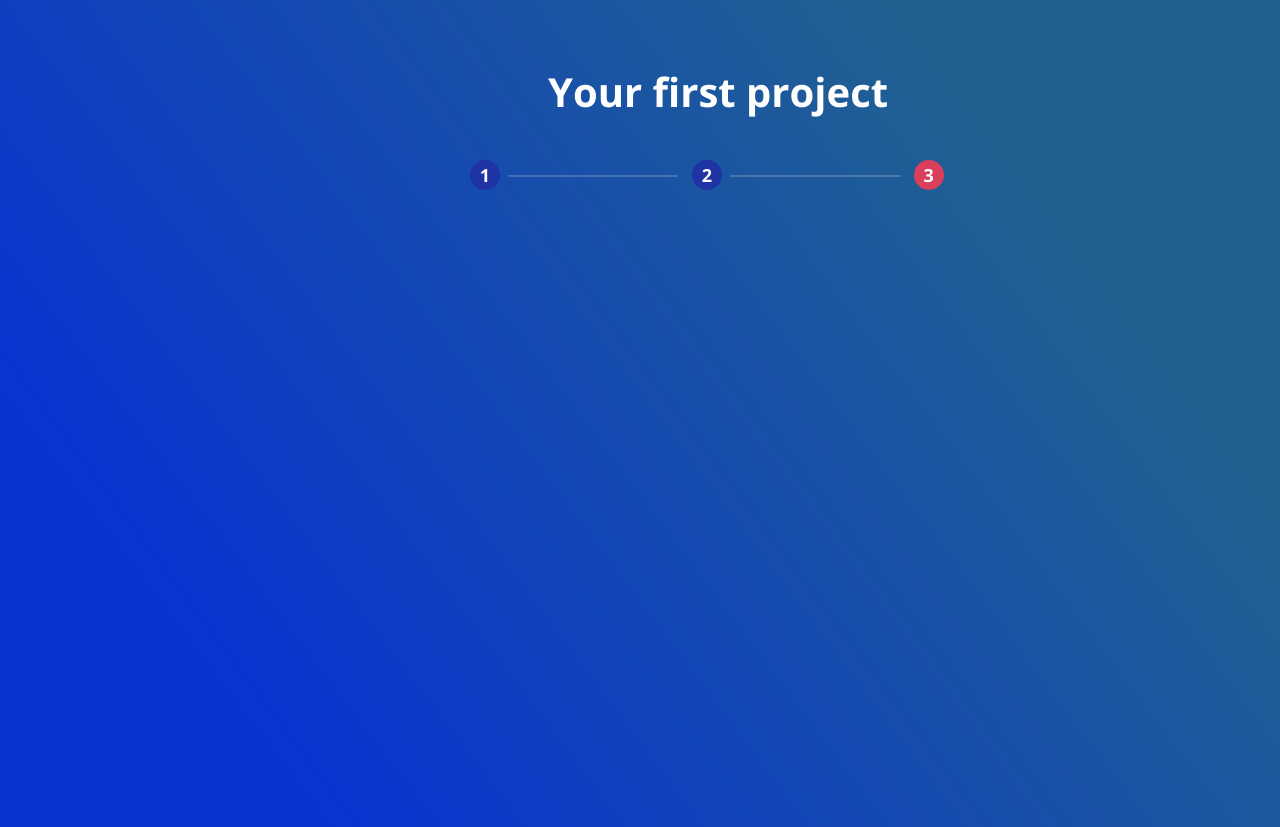
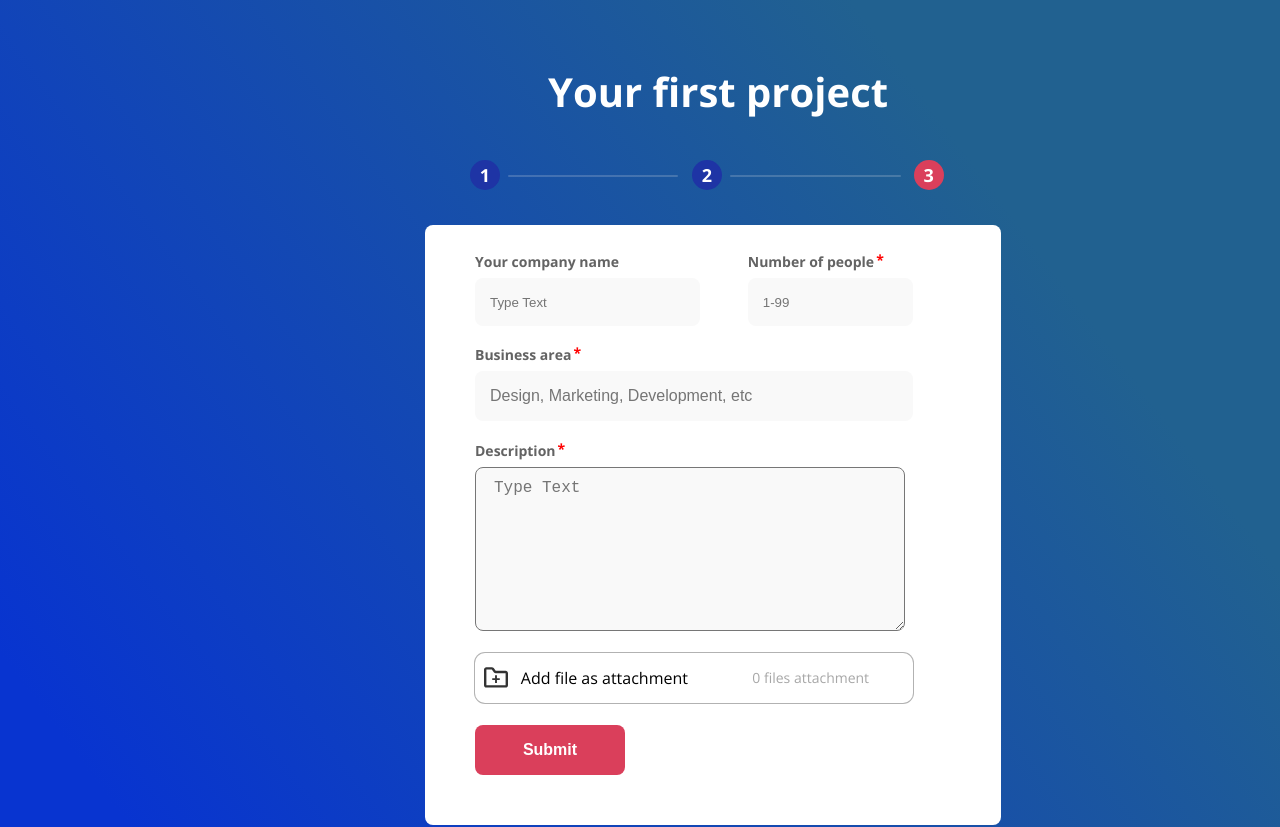
Before and after one commit to moloko22/heyllow_test_task, a React (Create React App) app: page / in a window 1280 px wide. Shown: the top 827 px of the page. Built offline with nearby package versions, Linux system fonts and the light colour scheme.

Commit message:
add full layout

```diff
--- a/src/components/PageForm/PageForm.css
+++ b/src/components/PageForm/PageForm.css
@@ -1,6 +1,6 @@
 .page_form {
     width: 100%;
-    min-height: 860px;
+    min-height: 1200px;
     background: linear-gradient(233.1deg, #216190 19.65%, #0834D0 81.25%);
 }
 .page_form_header h2 {
--- a/src/components/PageForm/PageForm.jsx
+++ b/src/components/PageForm/PageForm.jsx
@@ -1,6 +1,7 @@
 import React from 'react';
 
 import './PageForm.css';
+import Form from "../../containers/Form/Form";
 function PageForm (){
     return (
         <div className={'page_form'}>
@@ -14,6 +15,7 @@ function PageForm (){
                     <li>3</li>
                 </ul>
             </div>
+            <Form />
         </div>
     );
 }
--- /dev/null
+++ b/src/containers/Form/Form.css
@@ -0,0 +1,141 @@
+.form_step3 {
+    position: absolute;
+    width: 45%;
+    min-height: 600px;
+    left: 425px;
+    top: 225px;
+    background: #FFFFFF;
+    border-radius: 8px;
+    display: flex;
+    flex-direction: column;
+}
+.form_step3 form{
+    position: absolute;
+    width: 80%;
+    height: 520px;
+    left: 50px;
+    top: 30px;
+    background: #FFFFFF;
+    border-radius: 8px;
+    display: flex;
+    flex-direction: column;
+    align-items: flex-start;
+    justify-content: space-between;
+}
+.form_step3_info {
+    width: 95%;
+    display: flex;
+    justify-content: space-between;
+
+}
+.form_step3_info :first-child article, .form_step3_info :last-child article, .form_business_area article, .form_description article {
+    font-style: normal;
+    font-weight: 600;
+    font-size: 14px;
+    line-height: 100%;
+    display: flex;
+    align-items: center;
+    color: #636363;
+    margin-bottom: 9px;
+}
+.form_step3_info :first-child input{
+    padding: 0 0 0 15px;
+    width: 210px;
+    border: none;
+    min-height: 48px;
+    background: #F9F9F9;
+    border-radius: 8px;
+}
+.form_step3_info :last-child input{
+    padding: 0 0 0 15px;
+    width: 150px;
+    border: none;
+    min-height: 48px;
+    background: #F9F9F9;
+    border-radius: 8px;
+}
+.required:after{
+    content: '*';
+    position: relative;
+    top: -2px;
+    left: 2px;
+    width: 7px;
+    color: red;
+}
+.form_business_area {
+    width: 100%;
+}
+.form_business_area input {
+    padding-left: 15px;
+    min-height: 50px;
+    width: 95%;
+    background: #F9F9F9;
+    border: none;
+    box-sizing: border-box;
+    border-radius: 8px;
+    font-style: normal;
+    font-weight: normal;
+    font-size: 16px;
+    line-height: 100%;
+    display: flex;
+    align-items: center;
+    color: #A7A7A7;
+}
+.form_description {
+    width: 100%;
+}
+.form_description textarea {
+    padding-left: 18px;
+    padding-top: 12px;
+    width: 89%;
+    min-height: 150px;
+    background: #F9F9F9;
+    border-radius: 8px;
+    font-style: normal;
+    font-weight: normal;
+    font-size: 16px;
+    line-height: 100%;
+    display: flex;
+    align-items: center;
+    color: #A7A7A7;
+}
+.upload_files_input {
+    padding-left: 9px;
+    width: 95%;
+    display: flex;
+    justify-content: flex-start;
+    align-items: center;
+    box-sizing: border-box;
+    border-radius: 10px;
+    min-height: 50px;
+    box-shadow: 0 0 0 1px rgba(0,0,0,0.3);
+}
+.upload_files_input svg {
+    margin-right: 3%;
+}
+.upload_files_input p {
+    margin-left: 15%;
+    font-style: normal;
+    font-weight: normal;
+    font-size: 14px;
+    line-height: 100%;
+    display: flex;
+    align-items: center;
+    text-align: right;
+    color: #A7A7A7;
+}
+.upload_files_input label:hover {
+    cursor: pointer;
+}
+.form_step3 form button {
+    width: 150px;
+    min-height: 50px;
+    background: #DA3F5B;
+    border: none;
+    border-radius: 8px;
+    font-style: normal;
+    font-weight: bold;
+    font-size: 16px;
+    line-height: 22px;
+    color: #FFFFFF;
+}
--- a/src/containers/Form/Form.jsx
+++ b/src/containers/Form/Form.jsx
@@ -1,11 +1,63 @@
 import React, {Component} from 'react';
 
+import './Form.css';
 class Form extends Component {
+    constructor(props) {
+        super(props);
+        this.state = {
+            filesLength: undefined,
+        }
+    }
+
+    onChange(length){
+        this.setState({
+            filesLength: length,
+        });
+    }
     render() {
         return (
-            <div>
-
-            </div>
+            <section className={'form_step3'}>
+                <form action="/">
+                    <div className={'form_step3_info'}>
+                        <div>
+                            <article>Your company name</article>
+                            <input type="text" placeholder={'Type Text'}/>
+                        </div>
+                        <div>
+                            <article className={'required'}>Number of people</article>
+                            <input type="text" placeholder={'1-99'}/>
+                        </div>
+                    </div>
+                    <div className={'form_business_area'}>
+                        <article className={'required'}
+                        >Business area</article>
+                        <input type="text" placeholder={'Design, Marketing, Development, etc'}/>
+                    </div>
+                    <div className={'form_description'}>
+                        <article className={'required'}>Description</article>
+                        <textarea name="description"
+                                  id="description"
+                                  placeholder={'Type Text'}/>
+                    </div>
+                    <div className={'upload_files_input'}>
+                        <svg width="24" height="21" viewBox="0 0 24 21" fill="none" xmlns="http://www.w3.org/2000/svg">
+                            <path fillRule="evenodd" clipRule="evenodd" d="M11.7 3.725H21.6C22.9236 3.725 24 4.8026 24 6.125V18.125C24 19.4486 22.9236 20.525 21.6 20.525H2.4C1.0764 20.525 0 19.4486 0 18.125V2.525C0 1.2026 1.0764 0.125 2.4 0.125H7.8C8.5512 0.125 9.27 0.4838 9.72 1.085L11.7 3.725ZM2.4 2.525V18.125H21.6012L21.6 6.125H11.7C10.9488 6.125 10.23 5.7662 9.78 5.165L7.8 2.525H2.4ZM11.0571 8.35391H12.9428V11.1825H15.7714V13.0682H12.9428V15.8968H11.0571V13.0682H8.22851V11.1825H11.0571V8.35391Z" fill="#333333"/>
+                        </svg>
+                        <label htmlFor="upload_files">Add file as attachment</label>
+                        <input type="file" multiple
+                               style={{display: 'none'}}
+                               onChange={(e) => this.onChange(e.target.files.length)}
+                               id={'upload_files'}/>
+                        <p>{this.state.filesLength || 0} files attachment</p>
+                    </div>
+                    <div>
+                        <button onSubmit={(e) => {
+                            e.preventDefault();
+                            console.log('Отправлено!')
+                        }}>Submit</button>
+                    </div>
+                </form>
+            </section>
         );
     }
 }
```
Also changed, not shown: src/images/input_files_icon.png (added).
